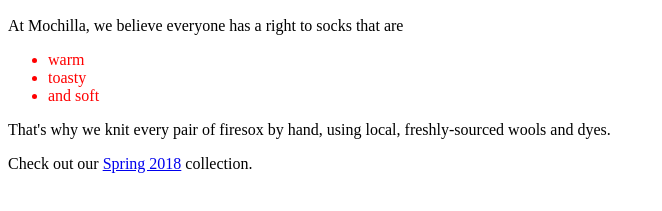
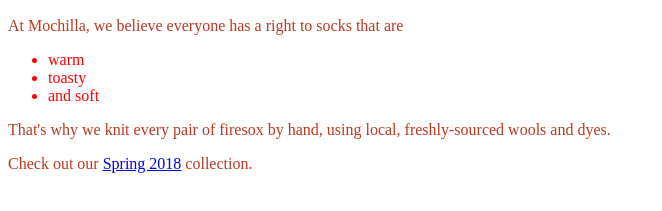
Before and after one commit to hpeyronnin/mozilla-website, a plain HTML site: page index.html in a window 1280 px wide. Shown: the part 585-796 px from the top of the page, without its empty margins (0-662 px from the left). Drawn offline with Linux system fonts and the light colour scheme.

Commit message:
added new color to paragraphs

```diff
--- a/styles/style.css
+++ b/styles/style.css
@@ -6,3 +6,8 @@
 
 li {
 	color: red;
+}
+
+p {
+	color: #ba3921;
+}
```
